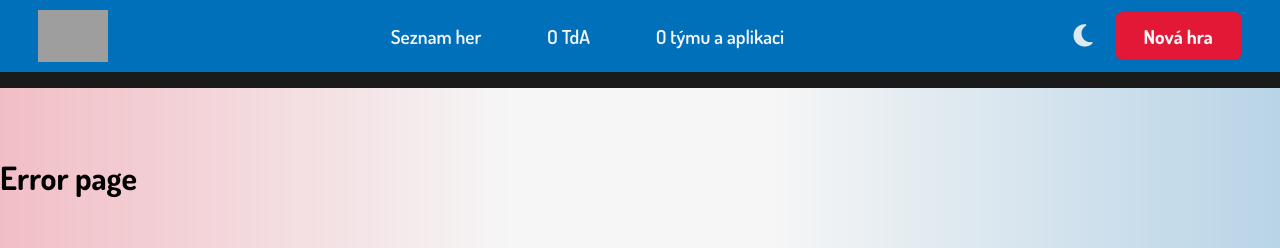
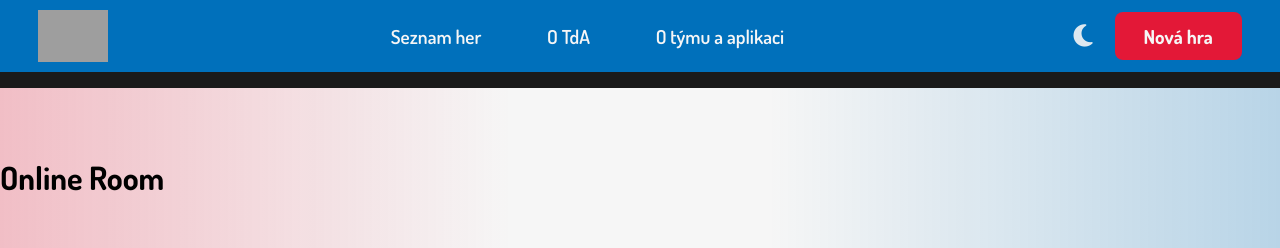
Before and after one commit to l-merta/TdA25-Buraci, a React (Vite) app in the folder client/: page /online in a window 1280 px wide. Shown: the top 248 px of the page. Built offline with nearby package versions, Linux system fonts and the light colour scheme; grey boxes are pictures that could not be loaded.

Commit message:
Online file setup

```diff
--- a/client/src/main.tsx
+++ b/client/src/main.tsx
@@ -5,6 +5,7 @@ import { BrowserRouter as Router, Routes, Route } from "react-router-dom";
 import Home from './pages/Home.tsx';
 import Game from './pages/Game.tsx';
 import GameList from './pages/Games.tsx';
+import OnlineRoom from './pages/OnlineRoom.tsx';
 import Create from './pages/Create.tsx';
 import Tda from './pages/Tda.tsx';
 import Team from './pages/Team.tsx';
@@ -26,6 +27,7 @@ createRoot(document.getElementById('root')!).render(
         <Route path="/game" element={<Game />} />
         <Route path="/game/:uuid" element={<Game />} />
         <Route path="/games" element={<GameList />} />
+        <Route path="/online" element={<OnlineRoom />} />
         <Route path="/create" element={<Create />} />
         <Route path="/create/:uuid" element={<Create />} />
         <Route path="/think-different-academy" element={<Tda />} />
--- a/client/src/pages/Games.tsx
+++ b/client/src/pages/Games.tsx
@@ -22,7 +22,7 @@ const Games = () => {
     {
       id: 2,
       gameMode: "online",
-      playerNames: ["Hráč 1", "Hráč 2"],
+      playerNames: ["Online hráč 1", "Online hráč 2"],
       ai: [0, 0]
     },
     {
@@ -73,7 +73,7 @@ const Games = () => {
           </button>
         </div>
         <div className="play-actions">
-          <Link to="/game/" state={gameSett} className="button button-1 button-red">Nová hra</Link>
+          <Link to={gameSett.gameMode != "online" ? "/game/" : "/online/"} state={gameSett} className="button button-1 button-red">Nová hra</Link>
           <Link to="/create/" className="button button-1 button-red button-border">Vytvořit hru</Link>
         </div>
         <GameList gameSett={gameSett} />
--- /dev/null
+++ b/client/src/pages/OnlineRoom.tsx
@@ -0,0 +1,35 @@
+import { useLocation } from "react-router-dom";
+
+import Header from "./../components/Header";
+import Footer from "./../components/Footer";
+
+interface GameSettProps {
+  gameMode: string;
+  playerNames: Array<String>;
+  ai: Array<Number>;
+}
+
+function OnlineRoom() {
+  const location = useLocation();
+  const gameSett: GameSettProps = location.state || {
+    // Default values
+    gameMode: "online",
+    playerNames: ["Hráč 1", "Hráč 2"],
+    ai: [0, 0]
+  };
+
+  console.log(gameSett);
+
+  return (
+    <>
+      <Header />
+      <div className="bg-grad"></div>
+      <div className="main-tda">
+        <h1>Online Room</h1>
+      </div>
+      <Footer />
+    </>
+  )
+}
+
+export default OnlineRoom
```
Also changed, not shown: 1 other file (tests, documents, lock files or other folders).
